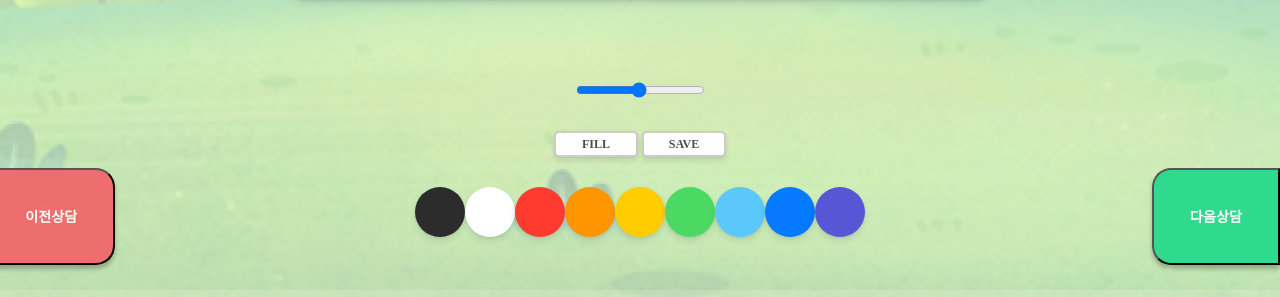
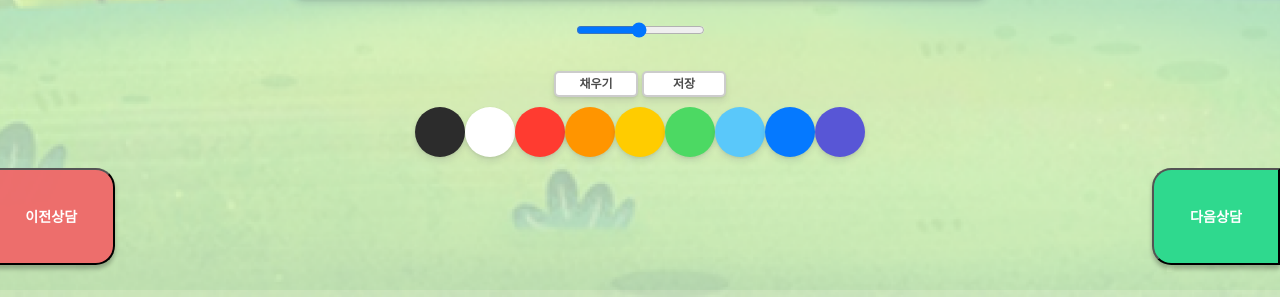
Before and after one commit to KwonYeongkyeong/DodamDodam, a Django app: page /dodam/picture/ in a window 1280 px wide. Shown: the part 750-1047 px from the top of the page. Run offline with Django 3.2, Linux system fonts and the light colour scheme; some web fonts are replaced.

Commit message:
paint 버튼 이름 한글로 수정
.

```diff
--- a/dodamdodam/dodam/static/app.js
+++ b/dodamdodam/dodam/static/app.js
@@ -54,10 +54,10 @@ function handleRangeChange(event) {
 function handleModeClick() {
   if (filling === true) {
     filling = false;
-    mode.innerText = "Fill";
+    mode.innerText = "채우기";
   } else {
     filling = true;
-    mode.innerText = "Paint";
+    mode.innerText = "그리기";
   }
 }
 
--- a/dodamdodam/dodam/static/picture.css
+++ b/dodamdodam/dodam/static/picture.css
@@ -26,14 +26,14 @@ body {
   }
 
   .controls {
-    margin-top: 80px;
+    margin-top: 20px;
     display: flex;
     flex-direction: column;
     align-items: center;
   }
 
   .controls .controls__btns {
-    margin-bottom: 30px;
+    margin-bottom: 10px;
   }
 
   .controls__btns button {
--- a/dodamdodam/dodam/templates/picture.html
+++ b/dodamdodam/dodam/templates/picture.html
@@ -38,8 +38,8 @@
         />
       </div>
       <div class="controls__btns">
-        <button id="jsMode">Fill</button>
-        <button id="jsSave">Save</button>
+        <button id="jsMode">채우기</button>
+        <button id="jsSave">저장</button>
       </div>
       <div class="controls__colors" id="jsColors">
         <div
```
